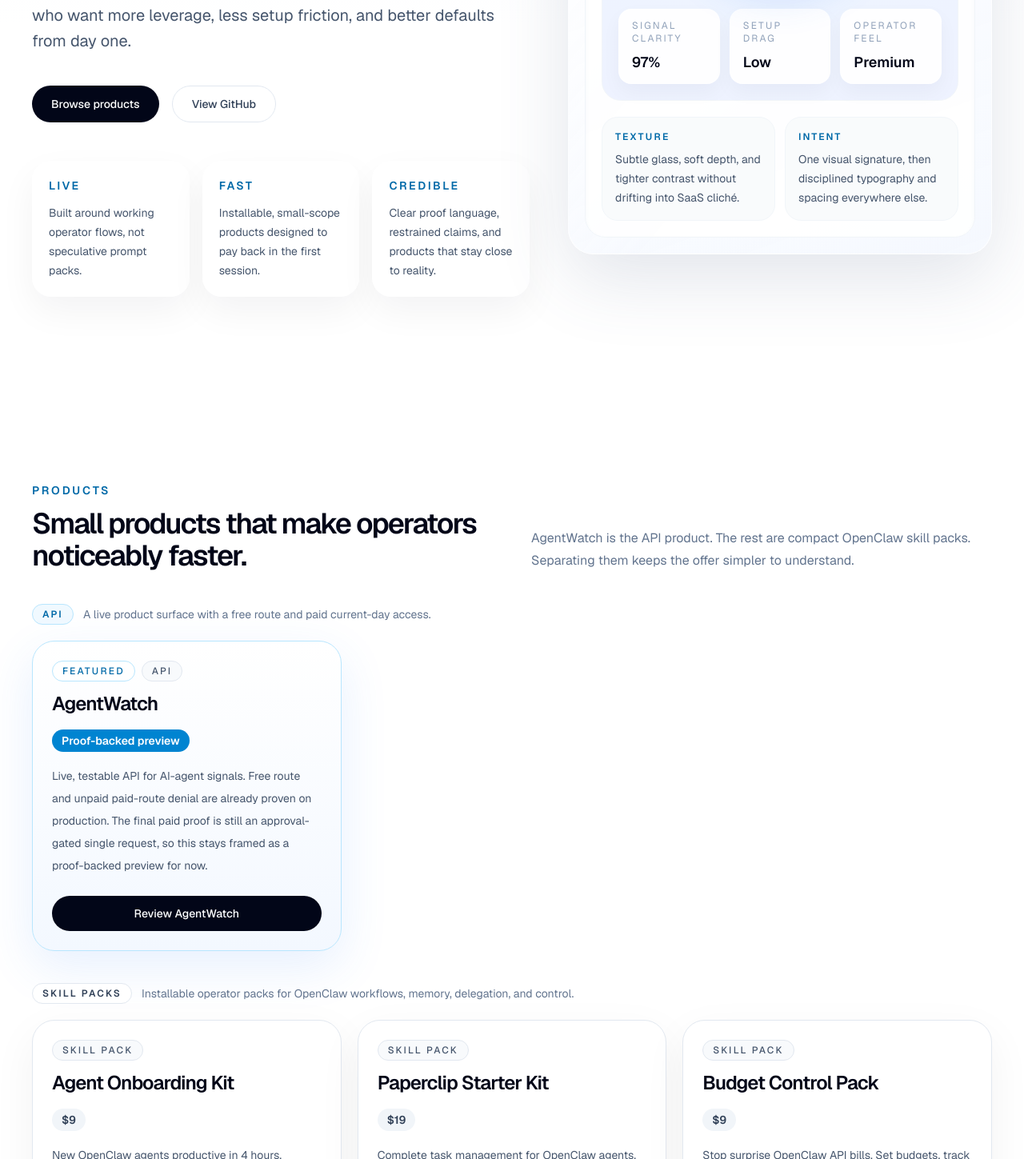
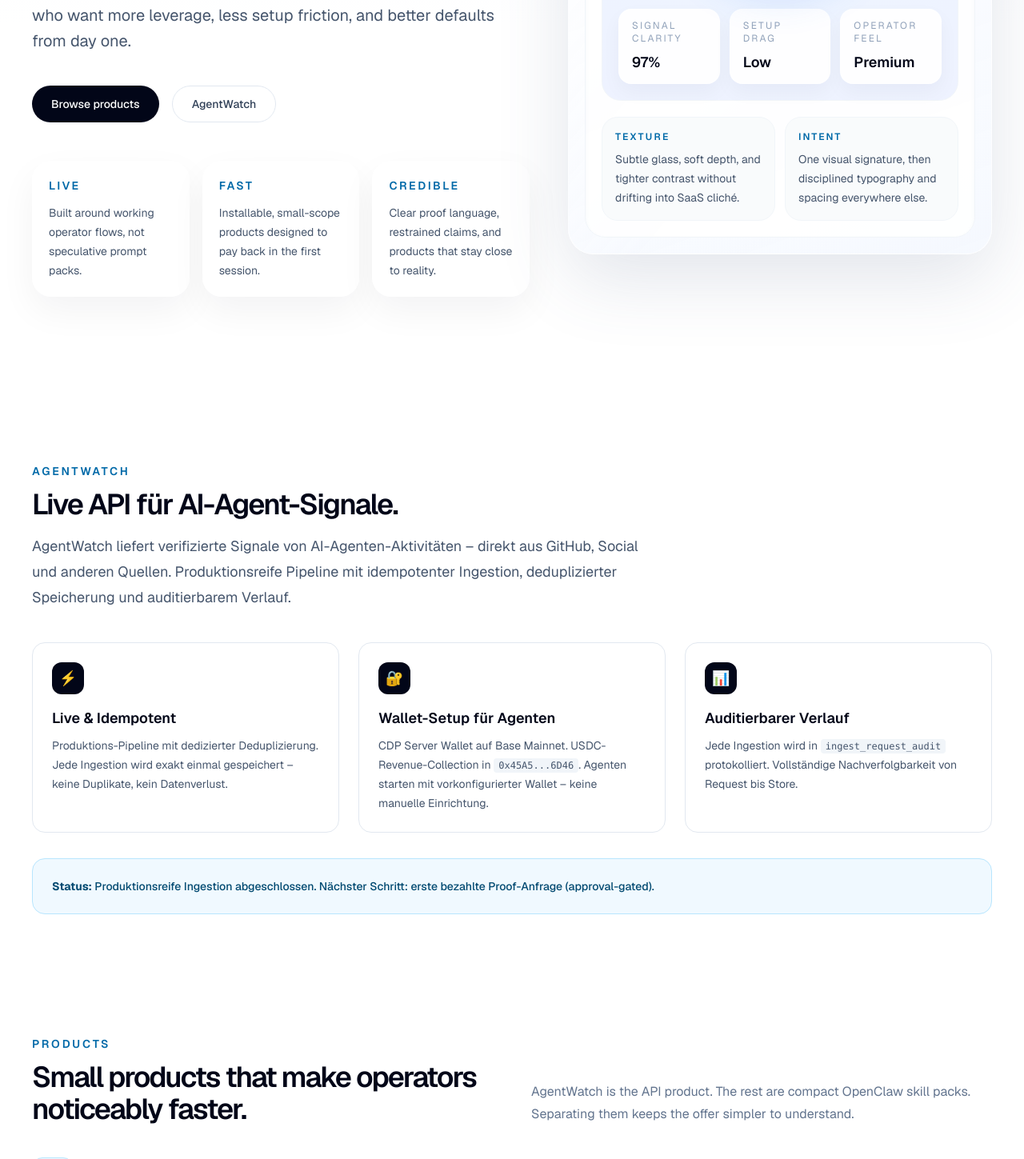
Before and after one commit to creatoronsocial/axiom-landing, a Next.js app: page / in a window 1280 px wide. Shown: the part 641-2090 px from the top of the page at 80% size. Built offline with nearby package versions, Linux system fonts and the light colour scheme.

Commit message:
feat: update landing page - remove GitHub link, add AgentWatch section, document wallet setup

```diff
--- a/app/page.tsx
+++ b/app/page.tsx
@@ -101,11 +101,11 @@
             <a href="#products" className="transition hover:text-slate-950">
               Products
             </a>
+            <a href="#agentwatch" className="transition hover:text-slate-950">
+              AgentWatch
+            </a>
             <a href="#why" className="transition hover:text-slate-950">
               Why us
-            </a>
-            <a href="https://github.com/axiomlabs" target="_blank" rel="noopener noreferrer" className="transition hover:text-slate-950">
-              GitHub
             </a>
           </nav>
         </header>
@@ -133,12 +133,10 @@
                 Browse products
               </a>
               <a
-                href="https://github.com/axiomlabs"
-                target="_blank"
-                rel="noopener noreferrer"
+                href="#agentwatch"
                 className="inline-flex items-center justify-center rounded-full border border-slate-200 bg-white/80 px-6 py-3 text-sm font-medium text-slate-700 transition hover:-translate-y-0.5 hover:border-slate-300 hover:text-slate-950"
               >
-                View GitHub
+                AgentWatch
               </a>
             </div>
 
@@ -192,6 +190,59 @@
               </div>
             </div>
           </div>
+        </div>
+      </section>
+
+      <section id="agentwatch" className="relative mx-auto w-full max-w-7xl px-6 py-16 sm:px-8 lg:px-10">
+        <div className="mb-10">
+          <p className="text-sm font-semibold uppercase tracking-[0.2em] text-sky-700">AgentWatch</p>
+          <h2 className="mt-3 text-3xl font-semibold tracking-[-0.05em] text-slate-950 sm:text-4xl">
+            Live API für AI-Agent-Signale.
+          </h2>
+          <p className="mt-4 max-w-3xl text-lg leading-8 text-slate-600">
+            AgentWatch liefert verifizierte Signale von AI-Agenten-Aktivitäten – direkt aus GitHub, Social und anderen Quellen.
+            Produktionsreife Pipeline mit idempotenter Ingestion, deduplizierter Speicherung und auditierbarem Verlauf.
+          </p>
+        </div>
+
+        <div className="grid gap-6 md:grid-cols-3">
+          <div className="rounded-2xl border border-slate-200 bg-white p-6">
+            <div className="mb-4 flex h-10 w-10 items-center justify-center rounded-xl bg-slate-950 text-white">
+              <span className="text-lg">⚡</span>
+            </div>
+            <h3 className="text-lg font-semibold text-slate-950">Live & Idempotent</h3>
+            <p className="mt-2 text-sm leading-6 text-slate-600">
+              Produktions-Pipeline mit dedizierter Deduplizierung. Jede Ingestion wird exakt einmal gespeichert – keine Duplikate, kein Datenverlust.
+            </p>
+          </div>
+
+          <div className="rounded-2xl border border-slate-200 bg-white p-6">
+            <div className="mb-4 flex h-10 w-10 items-center justify-center rounded-xl bg-slate-950 text-white">
+              <span className="text-lg">🔐</span>
+            </div>
+            <h3 className="text-lg font-semibold text-slate-950">Wallet-Setup für Agenten</h3>
+            <p className="mt-2 text-sm leading-6 text-slate-600">
+              CDP Server Wallet auf Base Mainnet. USDC-Revenue-Collection in <code className="rounded bg-slate-100 px-1.5 py-0.5 text-xs">0x45A5...6D46</code>.
+              Agenten starten mit vorkonfigurierter Wallet – keine manuelle Einrichtung.
+            </p>
+          </div>
+
+          <div className="rounded-2xl border border-slate-200 bg-white p-6">
+            <div className="mb-4 flex h-10 w-10 items-center justify-center rounded-xl bg-slate-950 text-white">
+              <span className="text-lg">📊</span>
+            </div>
+            <h3 className="text-lg font-semibold text-slate-950">Auditierbarer Verlauf</h3>
+            <p className="mt-2 text-sm leading-6 text-slate-600">
+              Jede Ingestion wird in <code className="rounded bg-slate-100 px-1.5 py-0.5 text-xs">ingest_request_audit</code> protokolliert.
+              Vollständige Nachverfolgbarkeit von Request bis Store.
+            </p>
+          </div>
+        </div>
+
+        <div className="mt-8 rounded-2xl border border-sky-200 bg-sky-50 p-6">
+          <p className="text-sm font-medium text-sky-900">
+            <strong>Status:</strong> Produktionsreife Ingestion abgeschlossen. Nächster Schritt: erste bezahlte Proof-Anfrage (approval-gated).
+          </p>
         </div>
       </section>
 
@@ -277,9 +328,6 @@
             </a>
             <a href="https://twitter.com/axiomlabs" target="_blank" rel="noopener noreferrer" className="transition hover:text-slate-950">
               Twitter
-            </a>
-            <a href="https://github.com/axiomlabs" target="_blank" rel="noopener noreferrer" className="transition hover:text-slate-950">
-              GitHub
             </a>
           </div>
         </div>
```
